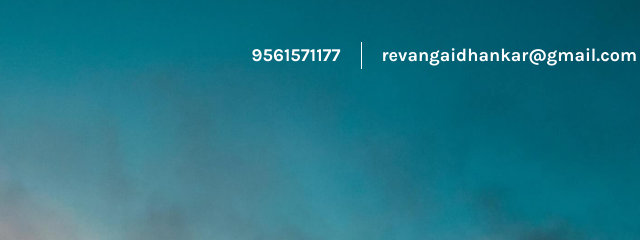
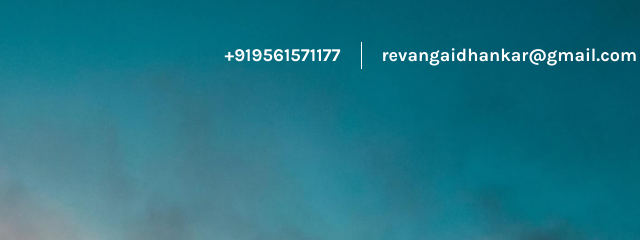
Before and after one commit to earlylike/showwebsite, a website: page index.html in a window 1280 px wide. Shown: the top 240 px of the page, 522-1162 px from the left. Drawn offline with nearby package versions, Linux system fonts and the light colour scheme.

Commit message:
Update index.html

```diff
--- a/index.html
+++ b/index.html
@@ -20,7 +20,7 @@
                 <a class="navbar-brand" href="#">
                     <img src="assets/images/logo.svg" alt="logo">
                 </a>
-                <span class="navbar-text ml-auto d-none d-sm-inline-block">9561571177</span>
+                <span class="navbar-text ml-auto d-none d-sm-inline-block">+919561571177</span>
                 <span class="navbar-text d-none d-sm-inline-block">revangaidhankar@gmail.com</span>
             </nav>
         </div>
```
